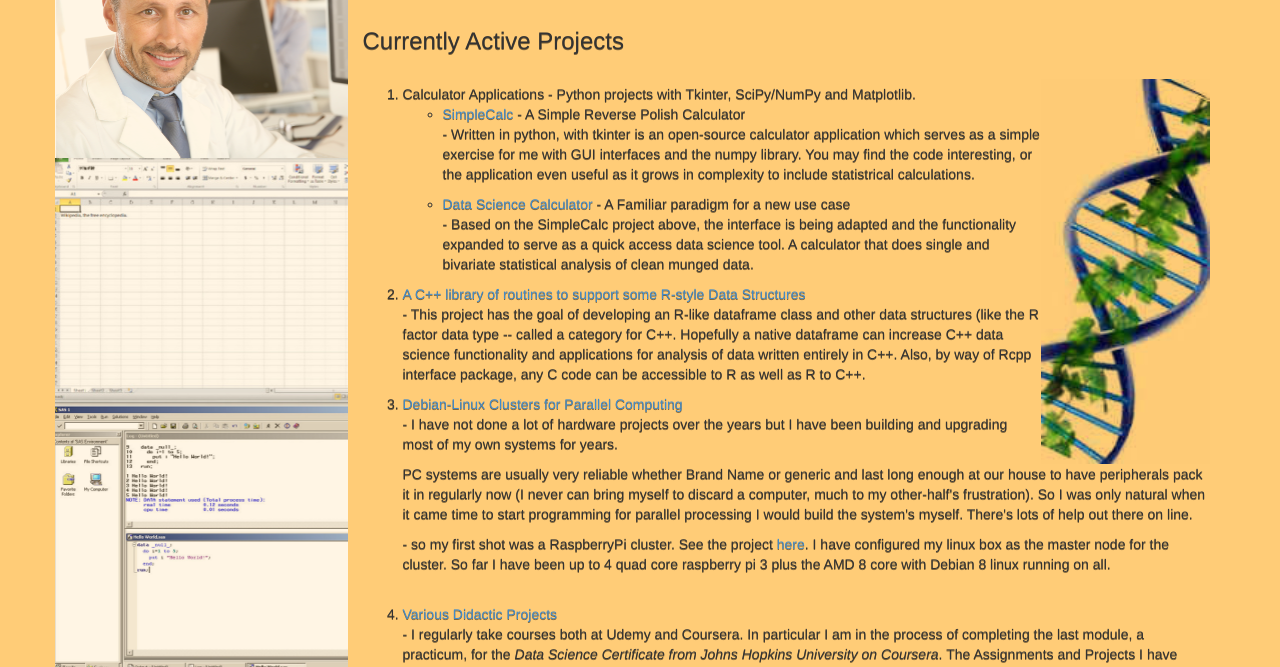
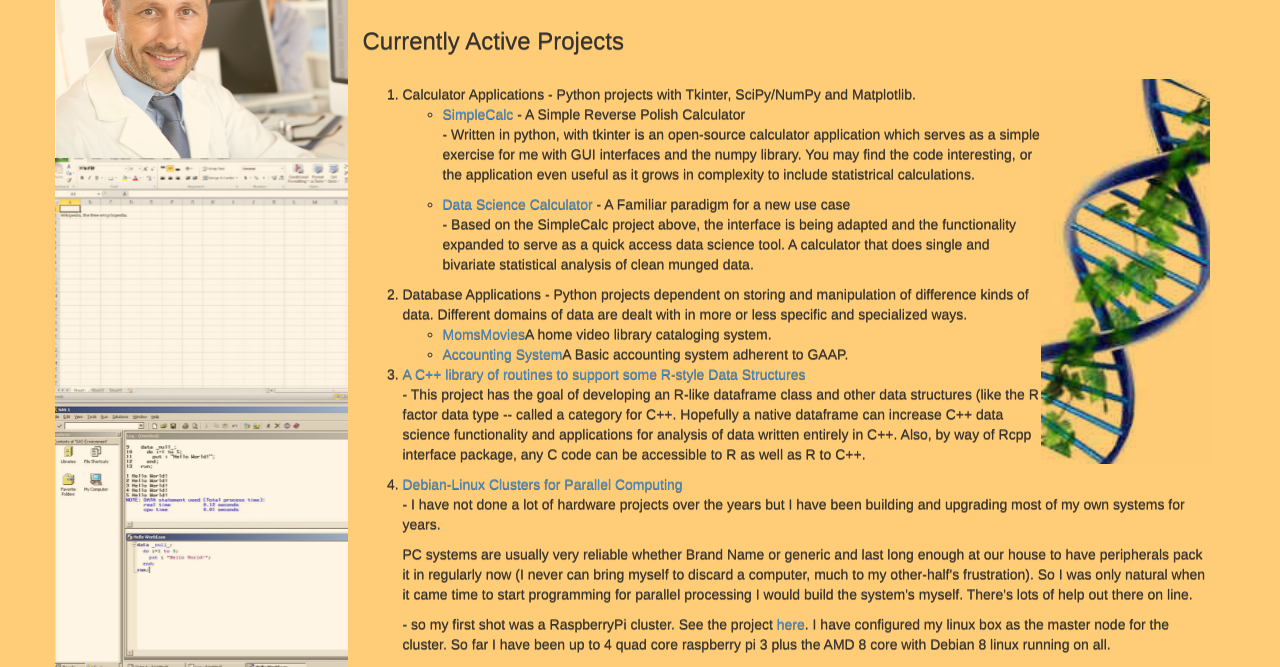
Before and after one commit to medmatix/crunches-data2, a plain HTML site: page projects.html in a window 1280 px wide. Shown: the part 133-800 px from the top of the page. Drawn offline with nearby package versions, Linux system fonts and the light colour scheme.

Commit message:
todays edits

```diff
--- a/projects.html
+++ b/projects.html
@@ -179,6 +179,13 @@ body {
  					data science tool. A calculator that does single and bivariate statistical analysis of clean munged data.
 				</ul>
 
+
+			<li>Database Applications - Python projects dependent on storing and manipulation of difference kinds of data. Different domains of data are dealt with in more or less specific and specialized ways.
+				<ul>
+					<li><a href="https://medmatix.github.io/MomsMovies/">MomsMovies</a>A home video library cataloging system.</li>
+					<li><a href="https://medmatix.github.io/Accounting-System/">Accounting System</a>A Basic accounting system adherent to GAAP.</li>
+				</ul>
+
  			<li><a href="https://medmatix.github.io/libanalysis/">A C++ library of routines to support some R-style Data Structures</a></li>
  			<p>  - This project has the goal of developing an R-like dataframe class and other data structures (like the R factor data type -- called a category for C++. Hopefully a native dataframe can increase C++ data science functionality and applications for analysis of data written entirely in C++. Also, by way of Rcpp interface package, any C code can be accessible to R as well as R to C++. </p>
 
```
Also changed, not shown: img/Number_cruncherCr3.png (added), 1 other file.
